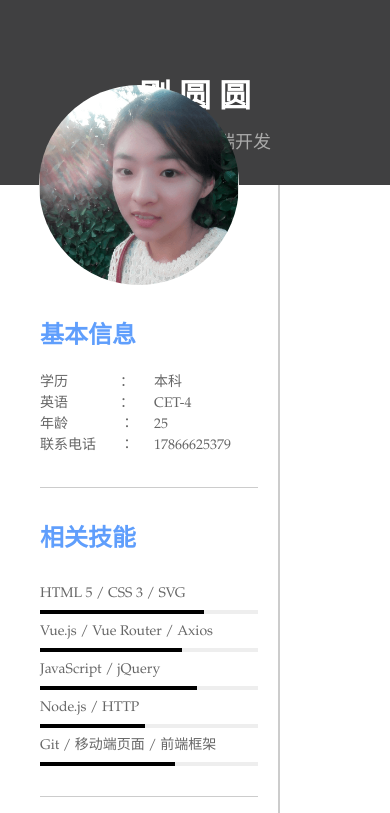
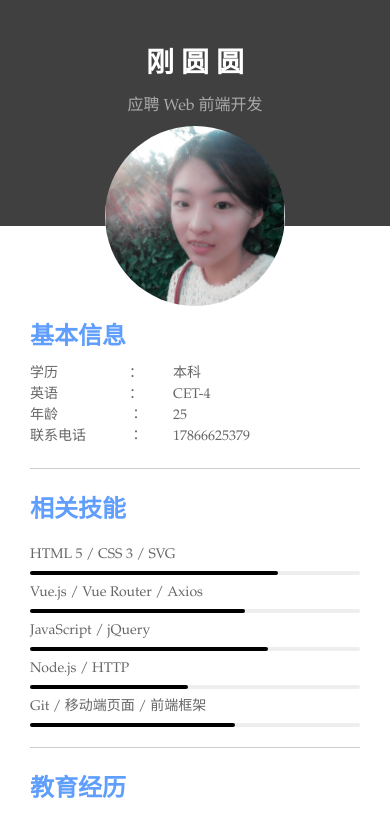
Before and after one commit to Gangyuanyuan/resume, a plain HTML site: page index.html in a window 390 px wide. Shown: the top 813 px of the page. Drawn offline with Linux system fonts and the light colour scheme.

Commit message:
添加mobile.css

```diff
--- a/css/main.css
+++ b/css/main.css
@@ -93,12 +93,14 @@ section ul{
   height: 4px;
   width: 100%;
   background: #eee;
+  border-radius: 2px;
 }
 .skills li i {
 	display: block; /*使能设置宽和高*/
   height: 4px;
   width: 70%;
   background: #000;
+  border-radius: 2px;
 }
 .edu li{
 	padding: 1px;
@@ -128,11 +130,6 @@ main{
 main section{
 	margin: 30px 40px 0 30px;
 	padding-bottom: 30px;
-}
-main section ul,
-main section p{
-	font-size: 14px;
-  line-height: 1.5;
 }
 main section .item:not(:last-child){
 	margin-bottom: 20px;
@@ -168,6 +165,7 @@ main section .item ul li a:hover{
 main section .aboutMe,
 main section .experience{
 	font-size: 15px;
+	line-height: 1.5;
 }
 main section .aboutMe div:first-child{
 	float: left;
--- /dev/null
+++ b/css/mobile.css
@@ -0,0 +1,57 @@
+.page{
+	width: 100vw;
+}
+header{
+	padding: 40px 0 110px;
+}
+header h1{
+	font-size: 28px;
+}
+header p{
+	font-size: 16px;
+}
+aside{
+	width: 100%;
+	border-right: none;
+	padding-top: 70px;
+	margin-bottom: 0;
+}
+aside .avatar img{
+	width: 180px;
+	height: 180px;
+}
+aside section{
+	margin: 20px 30px 0;
+	padding-bottom: 20px;
+}
+aside section:last-child{
+	border-bottom: 1px solid #ccc;
+}
+section h2{
+  padding-bottom: 10px;
+}
+.personal li span:first-child{
+  width: 30%;
+}
+.personal li span:last-child::before{
+  content: '：';
+  padding-right: 30px;
+}
+
+main{
+  width: 100%;
+}
+main section{
+	margin: 20px 30px 0;
+	padding-bottom: 20px;
+}
+main section ul,
+main section .aboutMe,
+main section .experience{
+	font-size: 12px;
+  line-height: 1.5;
+}
+main section ul li:nth-child(3),
+main section ul li:nth-child(4){
+	word-break: break-all;
+}
--- a/css/print.css
+++ b/css/print.css
@@ -1,4 +1,4 @@
-@media print{
+/*@media print{*/
 	body{
 		background: transparent;
 	}
@@ -15,6 +15,16 @@
 	header .link:hover{
 		color: #ccc;
 	}
+	aside{
+		padding-top: 90px;
+	}
+	aside .avatar{
+		top: -90px;
+	}
+	aside .avatar img{
+		width: 180px;
+		height: 180px;
+	}
 	aside .edu{
 		padding-bottom: 210px;
 	}
@@ -28,8 +38,7 @@
 	main section .experience{
 		font-size: 14px;
 	}
-
 	footer{
 		display: none;
 	}
-}
+/*}*/
--- a/index.html
+++ b/index.html
@@ -6,6 +6,7 @@
 	<meta http-equiv="X-UA-Compatible" content="ie=edge"> <!-- 兼容IE8及以上 -->
 	<title>刚圆圆-应聘前端工程师</title>
 	<link rel="stylesheet" href="./css/main.css">
+	<link rel="stylesheet" href="./css/mobile.css" media="(max-width:425px)">
 	<link rel="stylesheet" href="./css/print.css" media="print">
 </head>
 <body>
```
